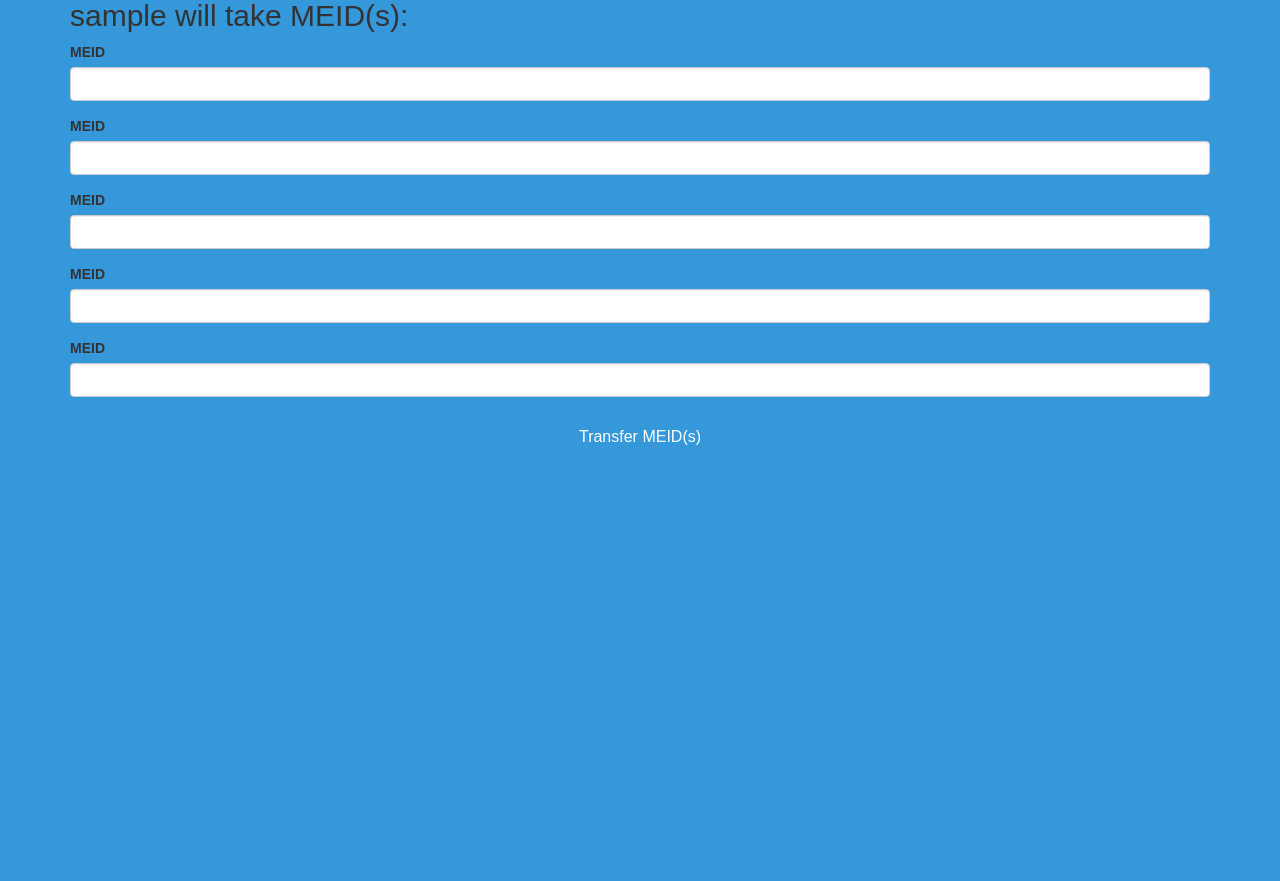
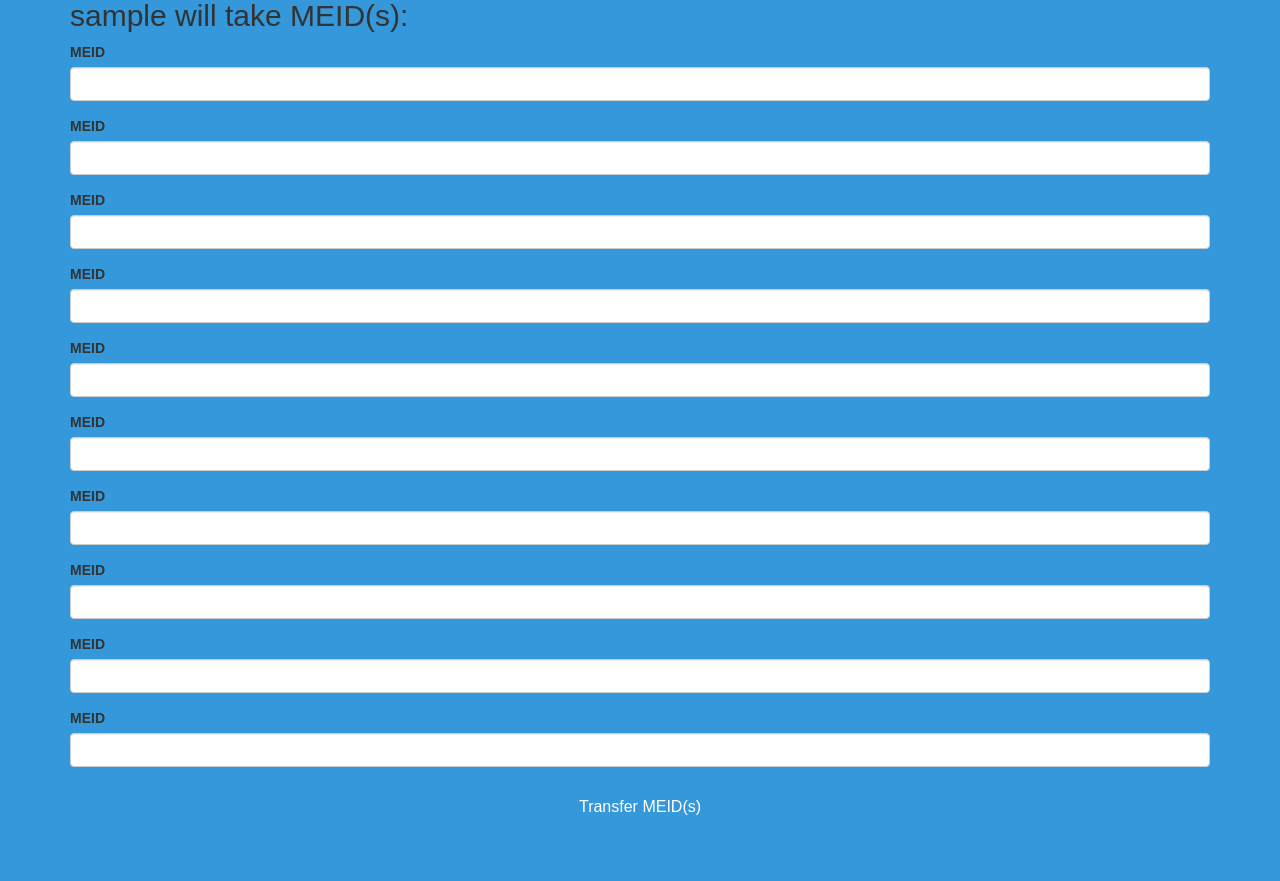
Before and after one commit to JoeSuber/phones, a Flask app: page /meid in a window 1280 px wide. Shown: the part 71-952 px from the top of the page. Before the commit the page ends 516 px from the top, so only its background shows below. Run offline with Flask 2, Linux system fonts and the light colour scheme; a user stored in the database is signed in; tables that the repository leaves empty hold one stand-in row (values such as "Sample post"); some libraries are stand-ins or nearby versions.

Commit message:
10 multilines

```diff
--- a/app.py
+++ b/app.py
@@ -217,6 +217,16 @@ class MeidForm(FlaskForm):
                                                             message="MEID does not match any devices in database")])
     meid5 = StringField('MEID', validators=[Exists_Or_Blank(Phone, Phone.MEID,
                                                             message="MEID does not match any devices in database")])
+    meid6 = StringField('MEID', validators=[Exists_Or_Blank(Phone, Phone.MEID,
+                                                            message="MEID does not match any devices in database")])
+    meid7 = StringField('MEID', validators=[Exists_Or_Blank(Phone, Phone.MEID,
+                                                            message="MEID does not match any devices in database")])
+    meid8 = StringField('MEID', validators=[Exists_Or_Blank(Phone, Phone.MEID,
+                                                            message="MEID does not match any devices in database")])
+    meid9 = StringField('MEID', validators=[Exists_Or_Blank(Phone, Phone.MEID,
+                                                            message="MEID does not match any devices in database")])
+    meid10 = StringField('MEID', validators=[Exists_Or_Blank(Phone, Phone.MEID,
+                                                            message="MEID does not match any devices in database")])
 
 class LoginForm(FlaskForm):
     username = StringField('username', validators=[InputRequired(),
@@ -297,7 +307,12 @@ def meid():
         device3 = Phone.query.filter_by(MEID=form.meid3.data).first()
         device4 = Phone.query.filter_by(MEID=form.meid4.data).first()
         device5 = Phone.query.filter_by(MEID=form.meid5.data).first()
-        devices = [device1, device2, device3, device4, device5]
+        device6 = Phone.query.filter_by(MEID=form.meid.data).first()
+        device7 = Phone.query.filter_by(MEID=form.meid2.data).first()
+        device8 = Phone.query.filter_by(MEID=form.meid3.data).first()
+        device9 = Phone.query.filter_by(MEID=form.meid4.data).first()
+        device10 = Phone.query.filter_by(MEID=form.meid5.data).first()
+        devices = [device1, device2, device3, device4, device5, device6, device7, device8, device9, device10]
         messages = []
         for device in devices:
             if device and session['userid']:
--- a/templates/meid.html
+++ b/templates/meid.html
@@ -26,6 +26,11 @@ Device Entry
           {{ wtf.form_field(form.meid3) }}
           {{ wtf.form_field(form.meid4) }}
           {{ wtf.form_field(form.meid5) }}
+          {{ wtf.form_field(form.meid6) }}
+          {{ wtf.form_field(form.meid7) }}
+          {{ wtf.form_field(form.meid8) }}
+          {{ wtf.form_field(form.meid9) }}
+          {{ wtf.form_field(form.meid10) }}
 
         <button class="btn btn-lg btn-primary btn-block" type="submit">Transfer MEID(s)</button>
       </form>
```
